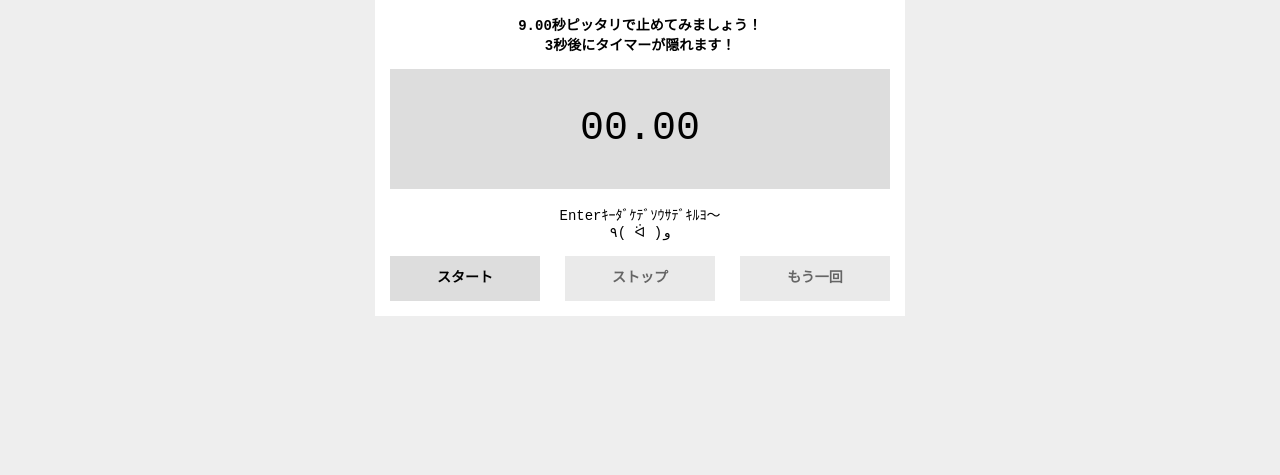
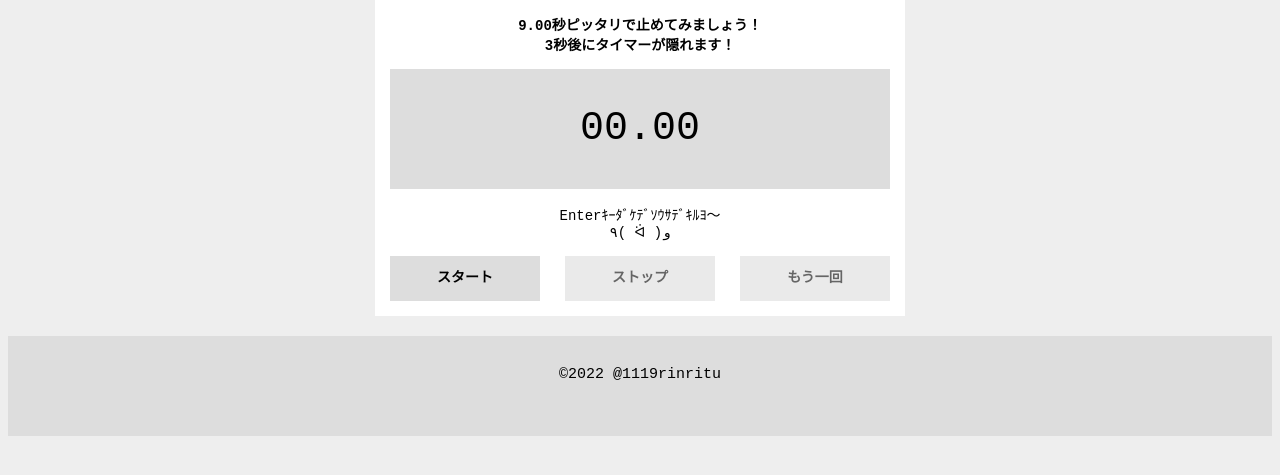
Before and after one commit to RintaroKinashi/TimerGame, a PHP site: page / in a window 1280 px wide. Shown: the part 21-496 px from the top of the page. Run offline with PHP 8.4, Linux system fonts and the light colour scheme.

Commit message:
[update]refs #8_addition_of_footerbar

```diff
--- a/css/styles.css
+++ b/css/styles.css
@@ -47,6 +47,27 @@ body {
   margin: 15px 0 15px;
 }
 
+#footerbar {
+	width:100%; height:100px; 	/*メインメニュー部分の幅と高さ*/
+	margin:0;
+	padding: 0;
+	list-style-type: none;
+	background-color: #ddd;
+}
+
+#footerbar p{
+	display:block;			/*リンク部分をブロック表示にする*/
+	padding: 30px 30px;	/*上パディング*/
+	text-align:center;		/*テキストをセンター揃えにする*/
+	text-decoration:none;		/*リンク部分を下線無しにする*/
+	font-size: 15px;
+}
+
+#footerbar a{
+  color:inherit;
+  text-decoration:none;
+}
+
 /* ウィンドウ幅が0〜479pxの場合に適用するCSS */
 @media screen and ( max-width:479px )
 {
--- a/index.html
+++ b/index.html
@@ -20,4 +20,10 @@
 
   <script src="js/main.js"></script>
 </body>
+
+<footer>
+  <ul id="footerbar">
+    <p>©2022 <a href="https://twitter.com/1119rinritu">@1119rinritu</a></p>
+  </ul>
+</footer>
 </html>
```
